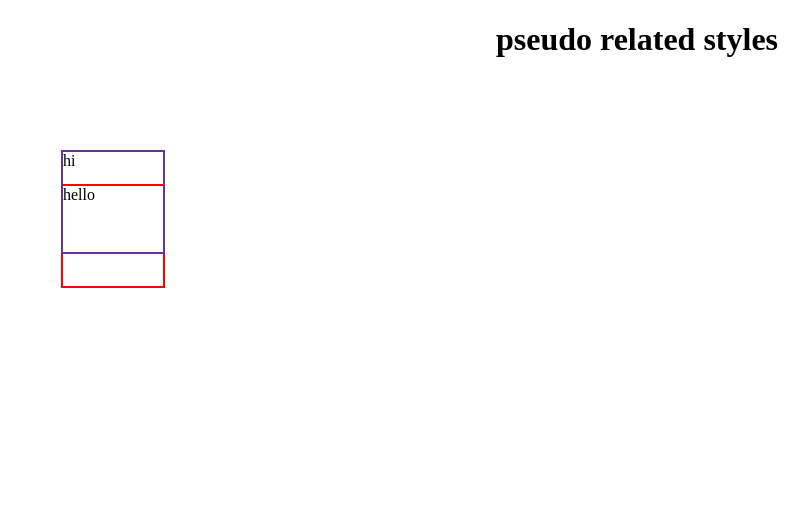
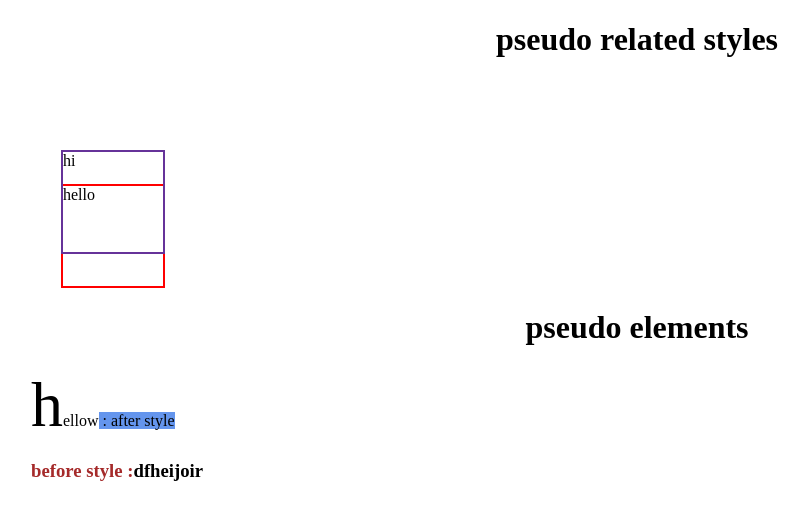
Before and after one commit to Mamun-2023/module-6.05, a plain HTML site: page pseudo.html in a window 1280 px wide. Shown: the whole page, without its empty margins (59-868 px from the left). Drawn offline with Linux system fonts and the light colour scheme.

Commit message:
pseudo styles adding

```diff
--- a/pseudo.css
+++ b/pseudo.css
@@ -25,3 +25,17 @@
 
 
 /* pseudo elements */
+p::after{content:' : after style';
+
+background-color: cornflowerblue;}
+p::first-letter{
+    font-size: 4em;
+}
+
+h3::first-line{
+font-weight: 90px;
+}
+h3::before{
+    content: 'before style :';
+    color: brown;
+}
--- a/pseudo.html
+++ b/pseudo.html
@@ -14,7 +14,12 @@
     <div class="index-two">hello</div>
 
 </div>
+<!-- pseudo elements -->
+   <h1><center>pseudo elements</center></h1>
 
+   <p>hellow</p>
+
+   <h3>dfheijoir</h3>
 
 </body>
 </html>
```
